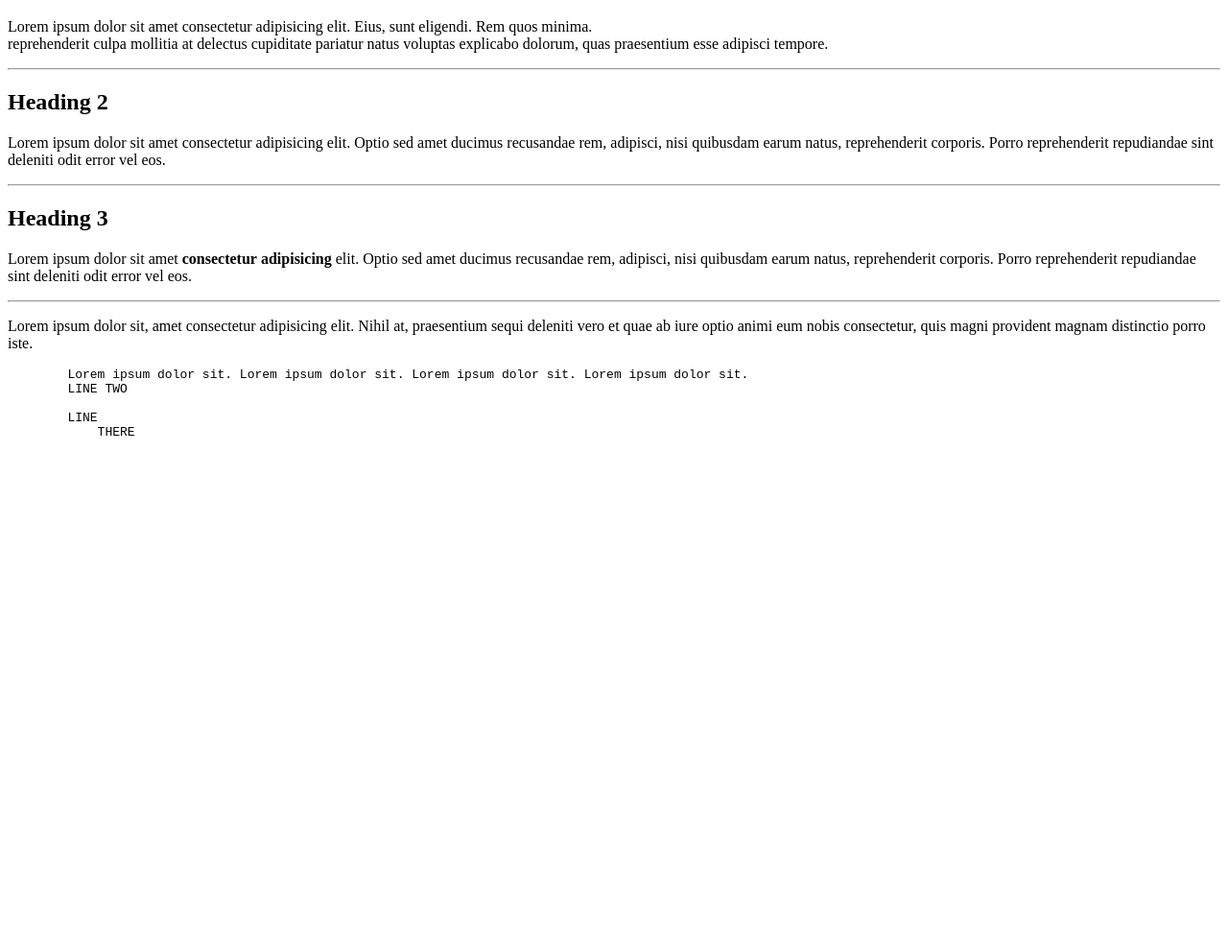
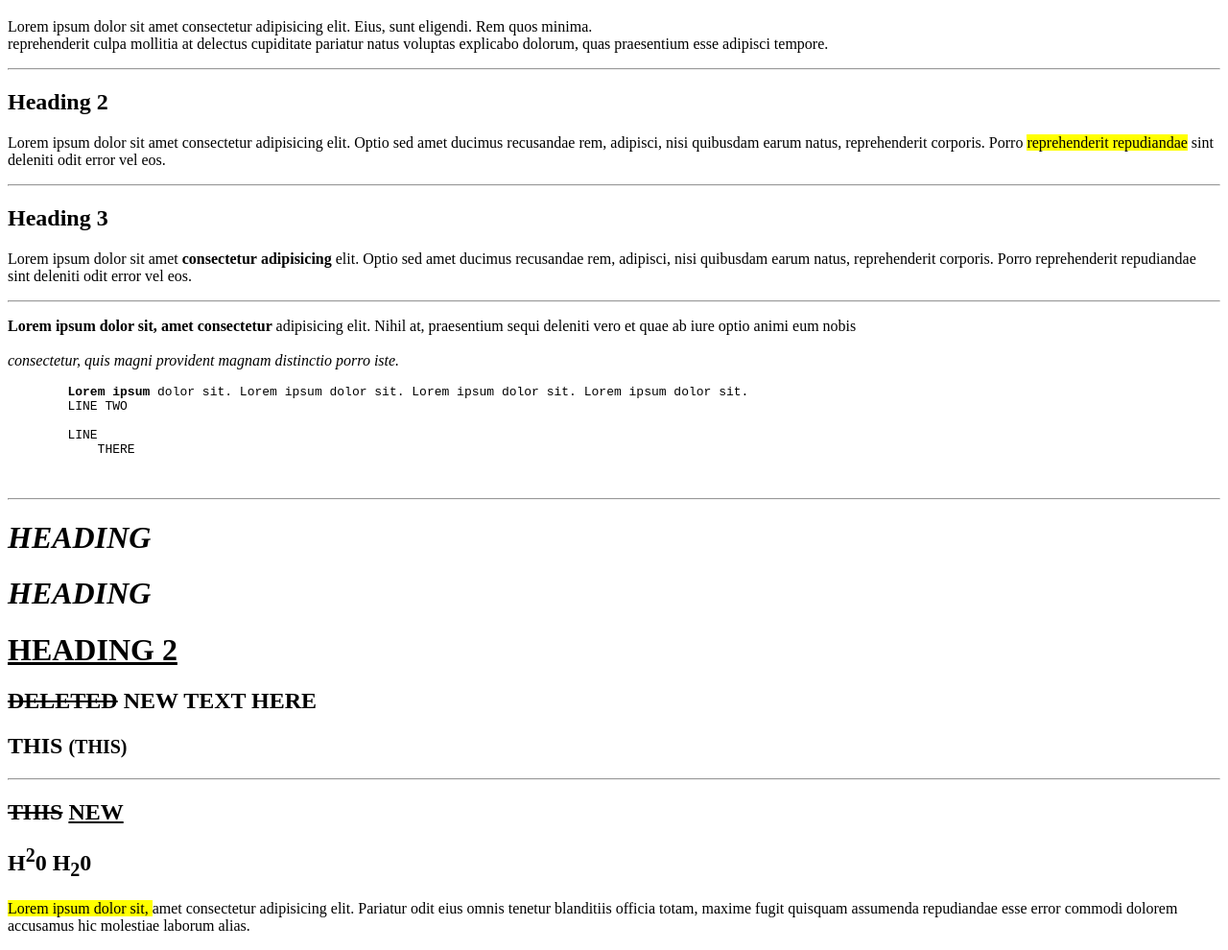
Before and after one commit to JahanzebNawaz/USA, a plain HTML site: page HTML/index.html in a window 1280 px wide. Shown: the part 97-1087 px from the top of the page at 96% size. Before the commit the page ends 800 px from the top, so only its background shows below. Drawn offline with Linux system fonts and the light colour scheme.

Commit message:
modified

```diff
--- a/HTML/index.html
+++ b/HTML/index.html
@@ -13,7 +13,7 @@
     <hr>
     <div>
         <h2>Heading 2</h2>
-        <p>Lorem ipsum dolor sit amet consectetur adipisicing elit. Optio sed amet ducimus recusandae rem, adipisci, nisi quibusdam earum natus, reprehenderit corporis. Porro reprehenderit repudiandae sint deleniti odit error vel eos.</p>
+        <p>Lorem ipsum dolor sit amet consectetur adipisicing elit. Optio sed amet ducimus recusandae rem, adipisci, nisi quibusdam earum natus, reprehenderit corporis. Porro <mark>reprehenderit repudiandae</mark> sint deleniti odit error vel eos.</p>
 
     </div>
 
@@ -28,16 +28,53 @@
     <hr>
 
     <p>
-        Lorem ipsum dolor sit, amet consectetur adipisicing elit. Nihil at, praesentium sequi deleniti vero et quae ab iure optio animi eum nobis consectetur, quis magni provident magnam distinctio porro iste.
+        <b>Lorem ipsum dolor sit,</b> <strong>amet consectetur </strong> adipisicing elit. Nihil at, praesentium sequi deleniti vero et quae ab iure optio animi eum nobis
+        <br> <br>
+        <i>consectetur, quis magni provident magnam distinctio porro iste.</i>
     </p>
 
     <pre>
-        Lorem ipsum dolor sit. Lorem ipsum dolor sit. Lorem ipsum dolor sit. Lorem ipsum dolor sit.
+        <b>Lorem ipsum</b> dolor sit. Lorem ipsum dolor sit. Lorem ipsum dolor sit. Lorem ipsum dolor sit.
         LINE TWO
 
         LINE
             THERE
+
     </pre>
+
+    <hr>
+
+    <h1>
+       <i>HEADING</i>
+    </h1>
+    <h1>
+        <em>HEADING</em>
+    </h1>
+
+    <h1>
+        <u>HEADING 2</u>
+    </h1>
+
+    <h2>
+        <del>DELETED</del>
+        NEW TEXT HERE
+    </h2>
+
+    <h2>
+        THIS <small>(THIS)</small>
+    </h2>
+    <hr>
+
+    <h2>
+        <s>THIS</s> <ins>NEW</ins>
+    </h2>
+
+    <h2>
+        H<sup>2</sup>0   H<sub>2</sub>0
+    </h2>
+
+    <p> <mark>Lorem ipsum dolor sit, </mark>
+         amet consectetur adipisicing elit. Pariatur odit eius omnis tenetur blanditiis officia totam, maxime fugit quisquam assumenda repudiandae esse error commodi dolorem accusamus hic molestiae laborum alias.</p>
 
 
 </body>
```
